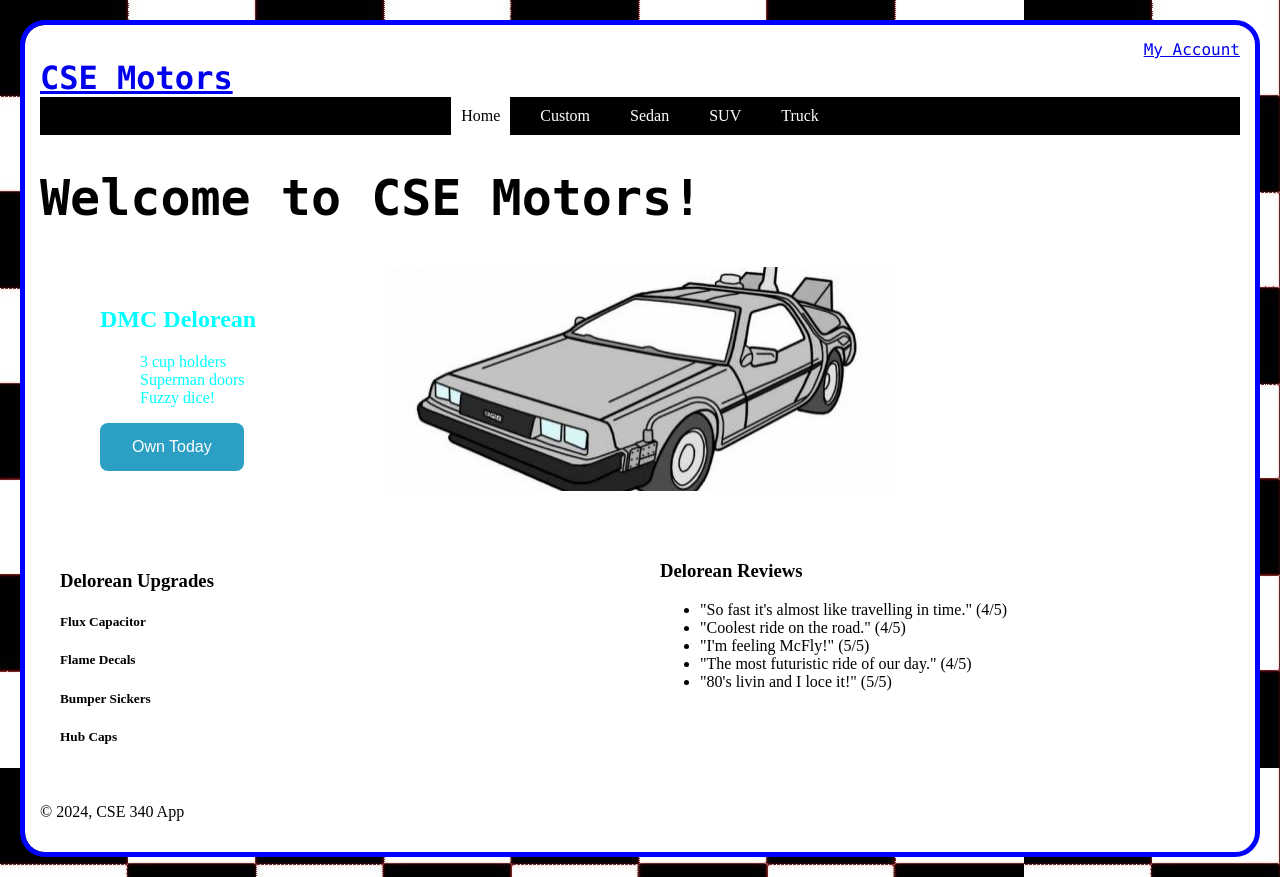
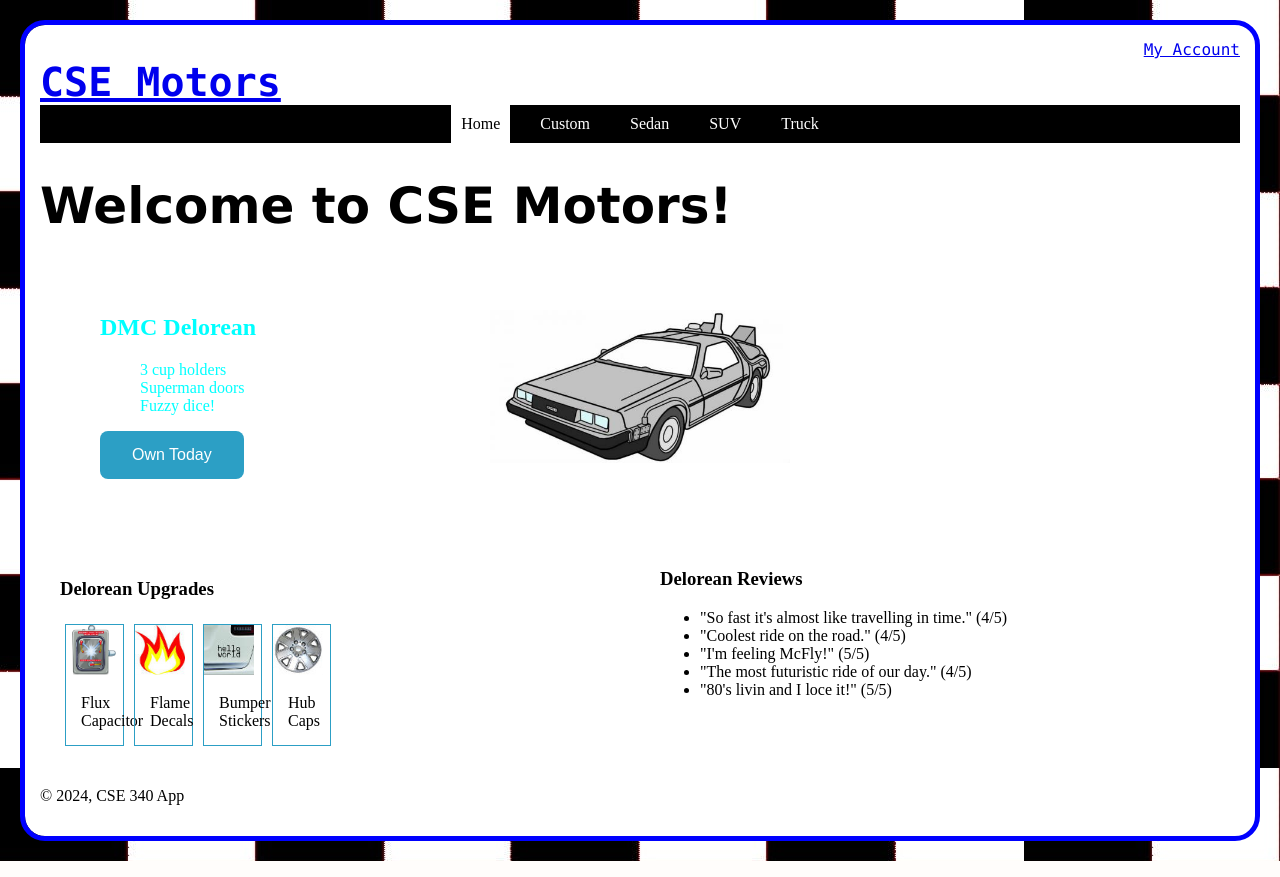
Before and after one commit to jlcrow23/cse340starter, a Node server app: page / in a window 1280 px wide. Run offline with Node 20, Linux system fonts and the light colour scheme; some libraries are stand-ins or nearby versions.

Commit message:
adding style

```diff
--- a/public/css/styles.css
+++ b/public/css/styles.css
@@ -10,14 +10,13 @@ html {
 }
 .siteName {
   color:black;
-  font-size: xx-large;
+  font-size: 40px;
 }
 header {
   font-family: 'Lucida Console', sans-serif;
-  background-color: white;
 }
 h1 {
-  font-family: monospace;
+  font-family: verdana, sans-serif;
   color: black;
   font-size: 50px;
 }
@@ -61,6 +60,7 @@ body {
 }
 #section1 {
   background: url("../images/vehicles/delorean.jpg") center no-repeat;
+  background-size: 25%;
 }
 
 #section2 {
@@ -86,6 +86,33 @@ body {
   font: size 20px;
   color: black;
   text-align: right;
+}
+
+div.extras {
+  margin: 5px;
+  border: 1px solid #2c9fc5;
+  float: left;
+  width: 10%;
+}
+
+div.extras:hover {
+  border: 2px solid black;
+}
+
+div.desc {
+  padding: 15px;
+  text-align: center;
+}
+
+div.bumpCaps {
+  margin: 5px;
+  border: 1px solid #2c9fc5;
+  float: left;
+  width: 10%;
+}
+
+div.bumpCaps:hover {
+  border: 2px solid black;
 }
 
 nav {
--- a/views/index.ejs
+++ b/views/index.ejs
@@ -13,14 +13,32 @@
 </section>
 <section id="section2">
     <div class="addons">
-        <div id="flux">
+        <div class="flux">
             <h3>Delorean Upgrades</h3>
-            <h5 id="fluxtext">Flux Capacitor</h5>
-            <h5 id="flametext">Flame Decals</h5>
+            <div class="extras">
+                <a target="_blank" href="../public/images/upgrades/flux-cap.png">
+                    <img src="../public/images/upgrades/flux-cap.png" alt="flux-cap" width="50" height="50">
+                </a>
+                <div class="desc">Flux Capacitor</div>
+            </div>
+            <div class="extras">
+                <a target="_blank" href="../public/images/upgrades/flame.jpg">
+                    <img src="../public/images/upgrades/flame.jpg" alt="flame" width="50" height="50">
+                </a>
+                <div class="desc">Flame Decals</div>
+            </div>
         </div>
-        <div id="bumpCaps">
-            <h5 id="bumptext">Bumper Sickers</h5>
-            <h5 id="hubtext">Hub Caps</h5>
+        <div class="bumpCaps">
+            <a target="_blank" href="../public/images/upgrades/bumper_sticker.jpg">
+                <img src="../public/images/upgrades/bumper_sticker.jpg" alt="bumper_sticker" width="50" height="50">
+            </a>
+            <div class="desc">Bumper Stickers</div>
+        </div>
+        <div class="bumpCaps">
+            <a target="_blank" href="../public/images/upgrades/hub-cap.jpg">
+                <img src="../public/images/upgrades/hub-cap.jpg" alt="hub-cap" width="50" height="50">
+            </a>
+            <div class="desc">Hub Caps</div>
         </div>
     </div>
 
```
